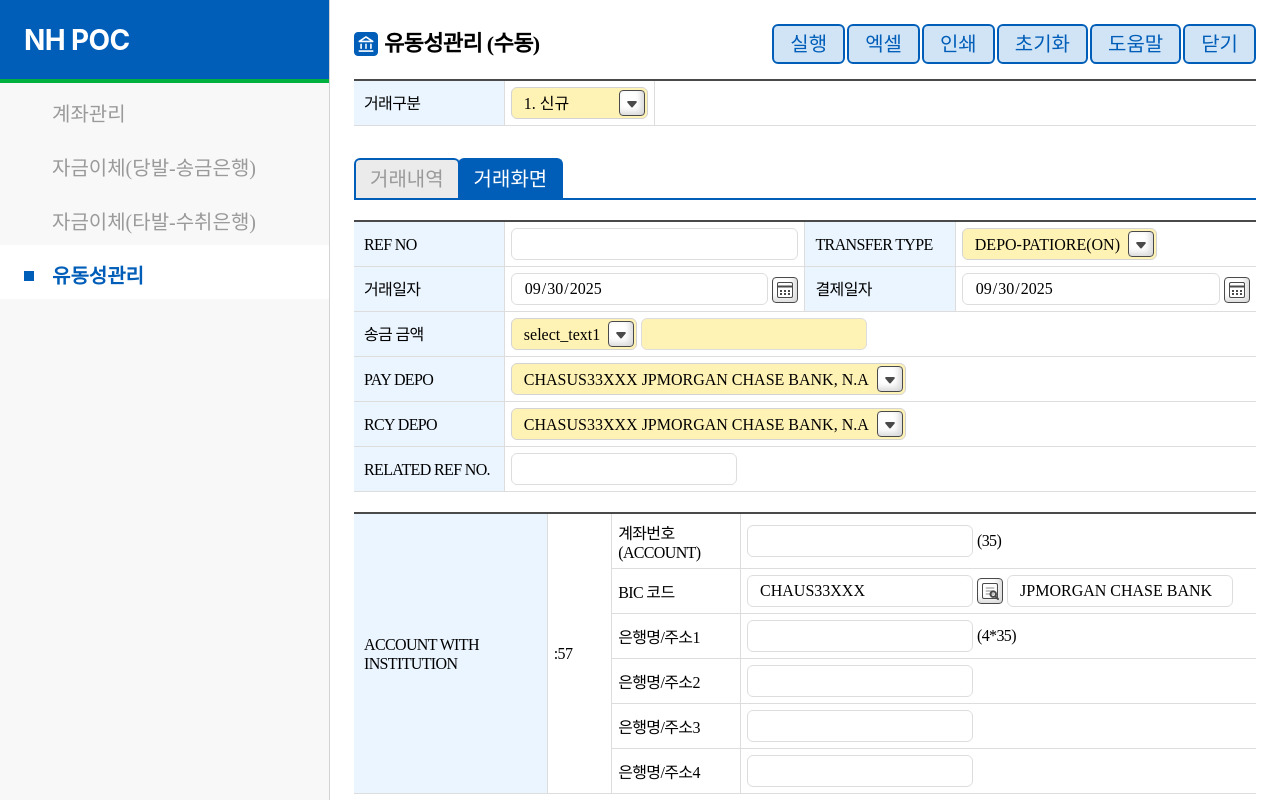
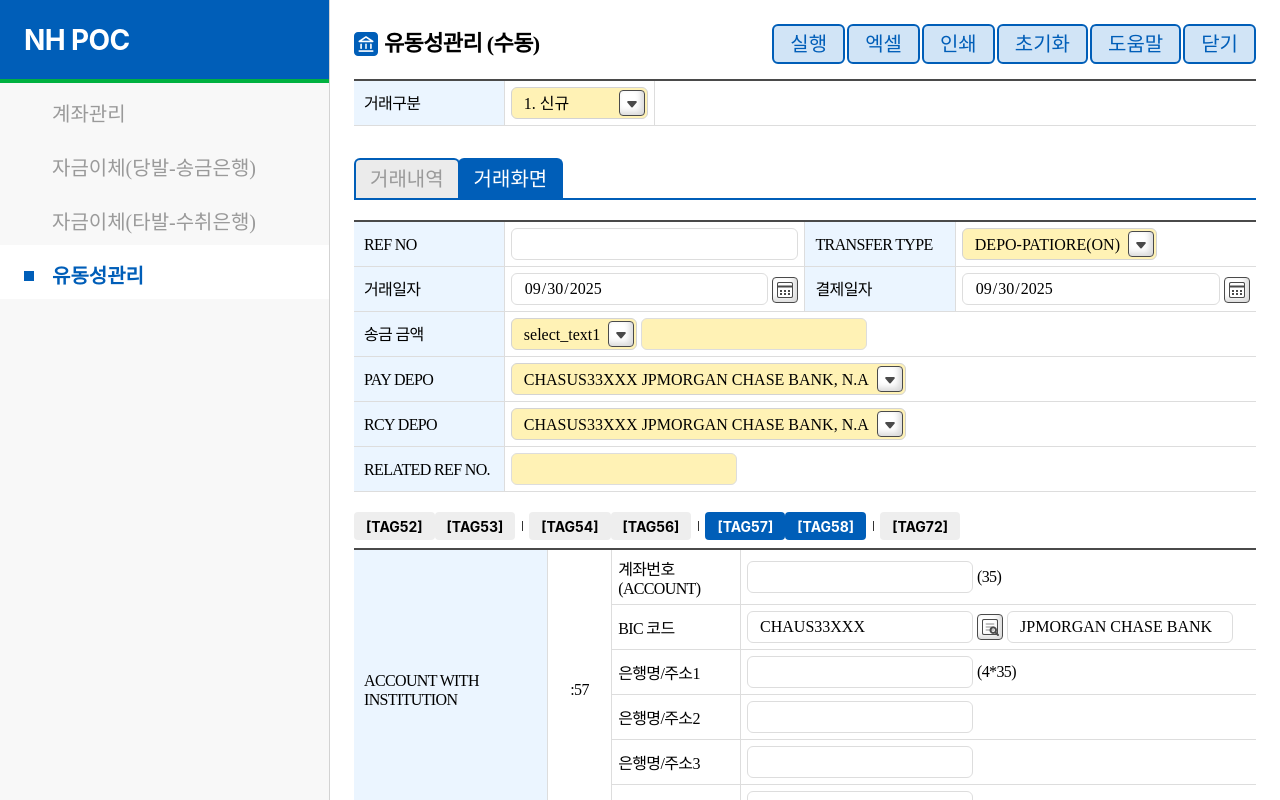
Before and after one commit to takoongAton/nh_poc-local, a plain HTML site: page html/02_FRLM/FRLM_02.html in a window 1280 px wide. Drawn offline with Linux system fonts and the light colour scheme; a web font is replaced by a local one.

Commit message:
tag tab 추가.

```diff
--- a/css/nhpoc.css
+++ b/css/nhpoc.css
@@ -47,6 +47,7 @@ table.form_table th {padding:6px 10px; background:#ebf5ff; border:1px solid #ddd
 table.form_table th span {color:#000; font-size:16px; line-height:19px; font-weight:400;}
 table.form_table th:first-of-type {border-left:0 none;}
 table.form_table td {padding:6px; border:1px solid #ddd; background-color:#fff; vertical-align:middle;}
+table.form_table .tac {text-align:center;}
 table.form_table tr td:last-of-type {border-right:none;}
 table.form_table tr > td:first-child {border-left:none;}
 /* // 기본 입력폼 테이블 */
@@ -65,7 +66,7 @@ table.table_list th {padding:10px 6px; background:#ebf5ff; border:1px solid #ddd
 table.table_list th span {color:#000; font-size:16px; line-height:19px; font-weight:400;}
 table.table_list th:first-of-type {border-left:0 none;}
 table.table_list td:first-of-type {border-left:0 none;}
-table.table_list td {padding:10px; border:1px solid #ddd; background-color:#fff; vertical-align:middle; text-align:center;}
+table.table_list td {padding:10px; border:1px solid #ddd; background-color:#fff; vertical-align:middle; text-align:center; word-break:break-all;}
 table.table_list td button {background-color:transparent; text-align:center;}
 table.table_list td button span {color:#005EB8;}
 table.table_list tr td:last-of-type {border-right:none;}
@@ -151,6 +152,12 @@ label.ipt_chk span.txt {display:inline-block; font-size:16px; line-height:19px;
 .custom-input-date input[type='date'] {height:32px; padding:0 12px; border:1px solid #ddd; border-radius:6px; background-color:#fff; font-size:16px;}
 .custom-input-date input[type='date']:required {background-color:#FFF2B5;}
 /* // custom-input-date */
+
+/* 주민번호용 입력 창 */
+.custom-input-rrn {display:inline-flex; align-items: center; border:1px solid #ddd; border-radius:6px; background-color:#fff;}
+.custom-input-rrn input[type='text'],
+.custom-input-rrn input[type='password']  {width:120px; border:0 none; background-color:transparent; text-align:center;}
+/* 주민번호용 입력 창 */
 
 
 /* custom-select */
@@ -248,3 +255,17 @@ button {cursor:pointer;}
 .filter_wrap .input input {height:32px; border:0 none; border-radius:0;}
 .filter_wrap .btn_txt {width:auto; height:26px;}
 /*  // 필터링 REF-NO */
+
+
+
+
+/* tag tab */
+.tag_tab_wrap {display:flex; align-items:center; position:relative; gap:14px; width:100%; margin-bottom:8px;}
+.tag_tab_wrap .tag_group {display:flex; position:relative;}
+.tag_tab_wrap .tag_group + .tag_group::before {content:""; display:block; position:absolute; top:50%; left:-7px; width:1px; height:10px; background-color:#333; transform: translateY(-50%);}
+.tag_tab_wrap button {width:auto; padding:0.25em 0.75em; border-radius:4px;}
+.tag_tab_wrap button.btn_tag {background-color:#eee;}
+.tag_tab_wrap button.btn_tag span {font-size:14px; font-weight:bold;}
+.tag_tab_wrap button.btn_tag.active {background-color:#005EB8;}
+.tag_tab_wrap button.btn_tag.active span {color:#fff;}
+/* // tag tab */
--- a/html/02_FRLM/FRLM_02.html
+++ b/html/02_FRLM/FRLM_02.html
@@ -191,7 +191,7 @@
 										<option value="select_text3">select_text3</option>
 									</select>
 								</div>
-								<div class="set_ipt">
+								<div class="custom-input-text">
 									<input type="text" required />
 								</div>
 							</div>
@@ -233,8 +233,8 @@
 						<th><span>RELATED REF NO.</span></th>
 						<td colspan="3">
 							<div class="custom_group">
-								<div>
-									<input type="text" />
+								<div class="custom-input-text">
+									<input type="text" required />
 								</div>
 							</div>
 						</td>
@@ -245,6 +245,26 @@
 
 
 			<div class="content_group">
+
+				<div class="tag_tab_wrap">
+					<div class="tag_group">
+						<button class="btn_tag"><span class="txt">[TAG52]</span></button>
+						<button class="btn_tag"><span class="txt">[TAG53]</span></button>
+					</div>
+					<div class="tag_group">
+						<button class="btn_tag"><span class="txt">[TAG54]</span></button>
+						<button class="btn_tag"><span class="txt">[TAG56]</span></button>
+					</div>
+					<div class="tag_group">
+						<button class="btn_tag active"><span class="txt">[TAG57]</span></button>
+						<button class="btn_tag active"><span class="txt">[TAG58]</span></button>
+					</div>
+					<div class="tag_group">
+						<button class="btn_tag"><span class="txt">[TAG72]</span></button>
+					</div>
+				</div>
+				<!-- // tag_tab_wrap -->
+
 				<table class="form_table">
 					<colgroup>
 						<col style="width:calc(100% / 8);" />
@@ -254,7 +274,7 @@
 					</colgroup>
 					<tr>
 						<th rowspan="6"><span>ACCOUNT WITH INSTITUTION</span></th>
-						<td rowspan="6">:57</td>
+						<td rowspan="6" class="tac">:57</td>
 						<td>계좌번호 (ACCOUNT)</td>
 						<td>
 							<div class="custom_group">
@@ -325,7 +345,7 @@
 				<!-- // form_table -->
 
 
-				<table class="form_table" style="margin-top:10px;">
+				<table class="form_table">
 					<colgroup>
 						<col style="width:calc(100% / 8);" />
 						<col style="width:calc(100% / 24);" />
@@ -334,7 +354,7 @@
 					</colgroup>
 					<tr>
 						<th rowspan="6"><span>ACCOUNT WITH INSTITUTION</span></th>
-						<td rowspan="6">:58</td>
+						<td rowspan="6" class="tac">:58</td>
 						<td>계좌번호 (ACCOUNT)</td>
 						<td>
 							<div class="custom_group">
```
Also changed, not shown: html/02_FRLM/FRLM_01.html (+33 -13 lines), html/03_FRFT/FRFT_01.html (+5 -2 lines).
